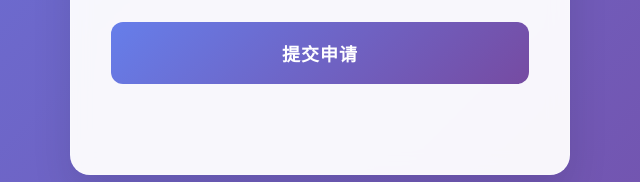
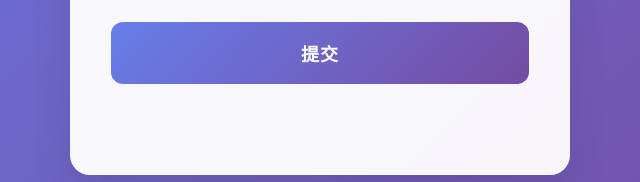
Before and after one commit to zzs0116/notion-advance-payment, a plain HTML site: page index.html in a window 1280 px wide. Shown: the part 516-698 px from the top of the page, 320-960 px from the left. Drawn offline with Linux system fonts and the light colour scheme.

Commit message:
Modify the title and the content of the submit button.

```diff
--- a/index.html
+++ b/index.html
@@ -3,7 +3,7 @@
 <head>
     <meta charset="UTF-8">
     <meta name="viewport" content="width=device-width, initial-scale=1.0">
-    <title>预支金额提交</title>
+    <title>预支金额记录</title>
     <style>
         * {
             margin: 0;
@@ -204,7 +204,7 @@
             </div>
 
             <button type="submit" class="submit-btn" id="submitBtn">
-                提交申请
+                提交
             </button>
         </form>
 
```
